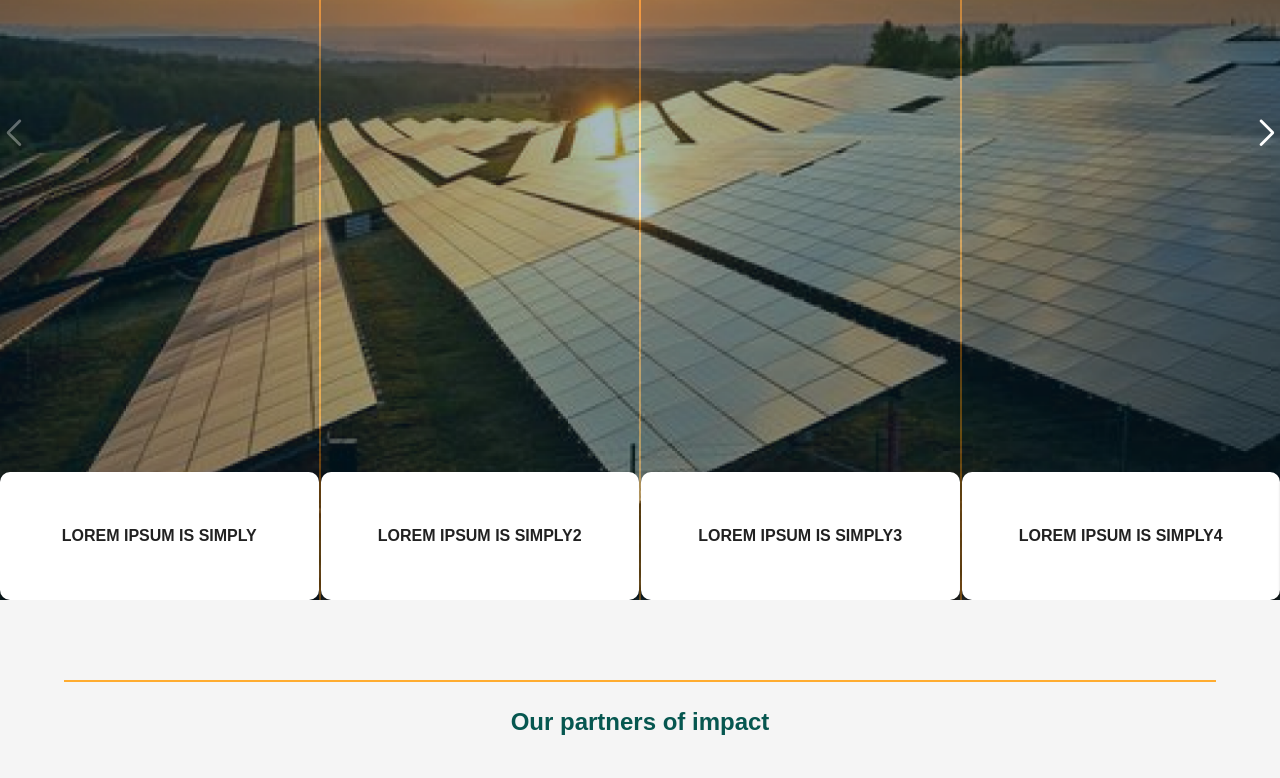
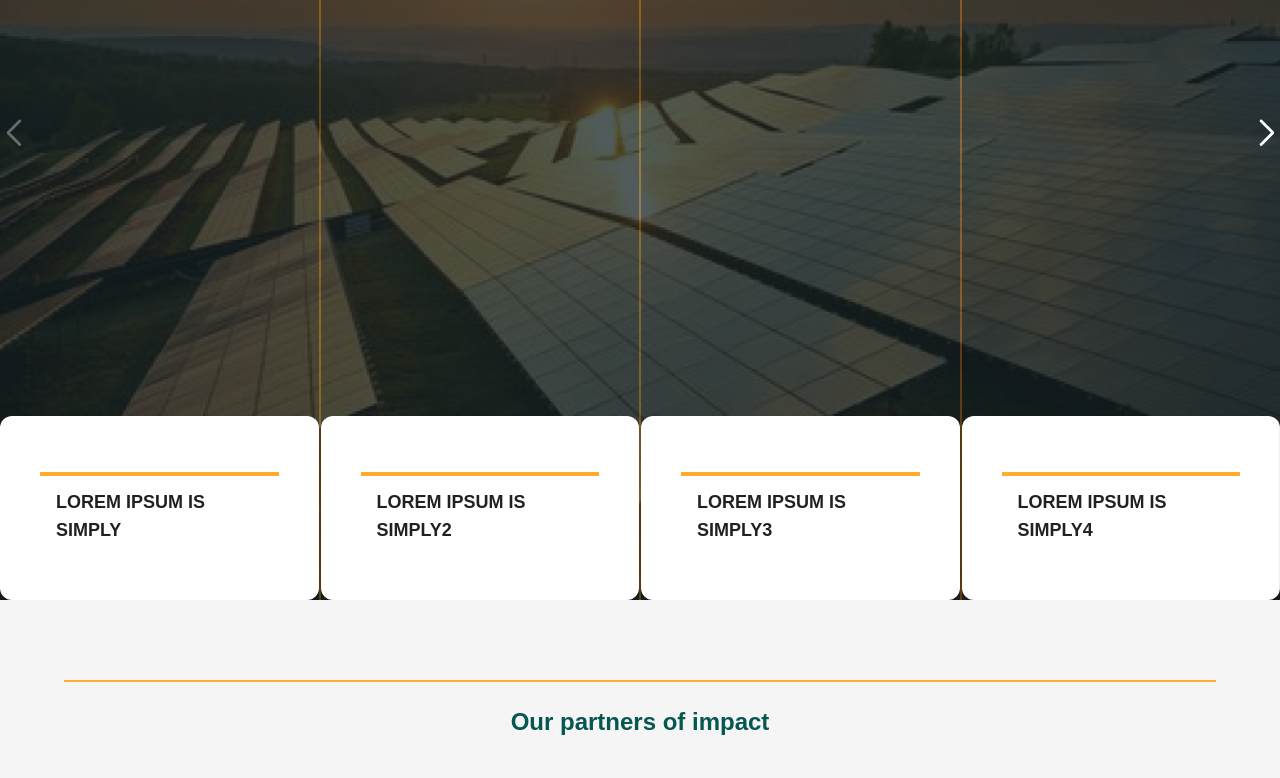
Before and after one commit to ahmed-mostafa2020/gebx, a Next.js app: page / in a window 1280 px wide. Shown: the part 2887-3665 px from the top of the page. Built offline with nearby package versions, Linux system fonts and the light colour scheme.

Commit message:
categories sec done

```diff
--- a/src/app/globals.css
+++ b/src/app/globals.css
@@ -102,5 +102,12 @@ input[type="number"]::-webkit-outer-spin-button {
 
 /* Custom Accordion styles */
 .accordion-upward {
-  border-radius: 10px !important;
+  border-radius: 12px !important;
 }
+.accordion-upward .MuiButtonBase-root {
+  border-top: 4px solid #ffac2f !important;
+}
+.accordion-upward .MuiAccordionSummary-content {
+  margin: 0;
+  padding-top: 12px;
+}
--- a/src/components/categories/Category.tsx
+++ b/src/components/categories/Category.tsx
@@ -25,31 +25,31 @@ const Category = ({ image, link, title, subCategories }: CategoriesItem) => {
   const renderedSubCategories = subCategories.map((subCategory, index) => (
     <div
       key={subCategory.id}
-      className={`h-[700px] bg-transparent border-secColor flex items-end justify-end ${
-        index !== 0 && "border-s-2"
-      }`}
+      className={`h-[700px] bg-transparent  border-secColor flex items-end justify-end
+        ${index !== 0 && "border-s-2"}`}
     >
-      <Accordion className="accordion-upward centered flex-col bg-[#00000070] py-10">
+      <Accordion className="px-10 accordion-upward centered flex-col bg-[#000000b0] py-14">
         <AccordionSummary
           aria-controls="panel1-content"
           id="panel1-header"
-          className="text-secColor font-semibold uppercase"
+          className="text-secColor text-lg font-semibold uppercase w-full"
         >
           {subCategory.title}
         </AccordionSummary>
-        <AccordionDetails className="text-white leading-6 text-sm border-b-4 border-secColor mx-10 pt-6 h-[330px] mb-12 font-extralight text-pretty">
+        <AccordionDetails className="text-white leading-6 text-sm border-b-4 border-secColor pt-6 h-[330px] mb-12 font-extralight text-pretty">
           {subCategory.description}
         </AccordionDetails>
       </Accordion>
     </div>
   ));
   return (
-    <section className="relative text-center">
+    <section className="relative text-center bg-[#BD9C6B40]">
       <Image
         src={image}
         alt="backgroundImage"
-        className="absolute w-full h-[-webkit-fill-available] object-cover"
+        className="absolute w-full h-[-webkit-fill-available] object-cover opacity-65"
       />
+      <div className="absolute inset-0 bg-black bg-opacity-40"></div>
 
       <Container maxWidth="lg" className="relative pt-20">
         <div className="pt-10 pb-20 border-t-2 border-secColor flex justify-center flex-col gap-10 items-center">
```
